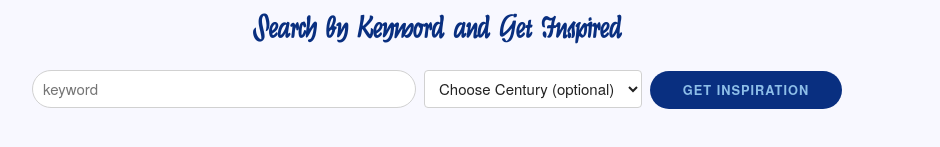
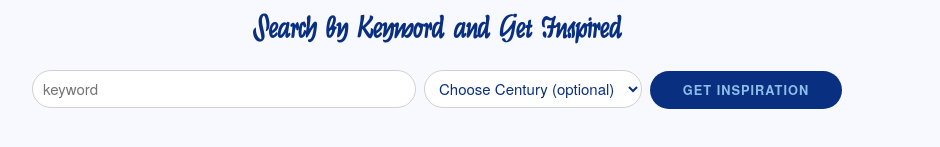
Before and after one commit to DerrickJFoster/Artsy-Front-End, a React (Create React App) app: page / in a window 1280 px wide. Shown: the part 377-524 px from the top of the page, without its empty margins (203-1143 px from the left). Built offline with nearby package versions, Linux system fonts and the light colour scheme.

Commit message:
finished up README, added links and Project target

```diff
--- a/src/css/App.css
+++ b/src/css/App.css
@@ -142,11 +142,17 @@ a {
 
 /* SEARCH BAR */
 #keyword {
+  color: #092f80;
   margin: 0 8px;
   border-radius: 25px;
   width: 30vw;
   display: inline-flex;
   justify-content: center;
+}
+#century {
+  color: #092f80;
+  border-radius: 25px;
+
 }
 #submit {
   display: inline-flex;
```
Also changed, not shown: 1 other file (tests, documents, lock files or other folders).
